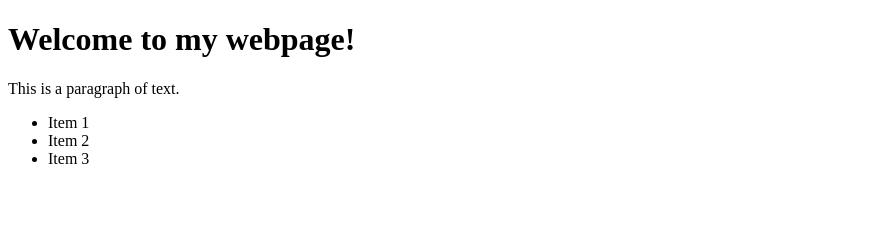
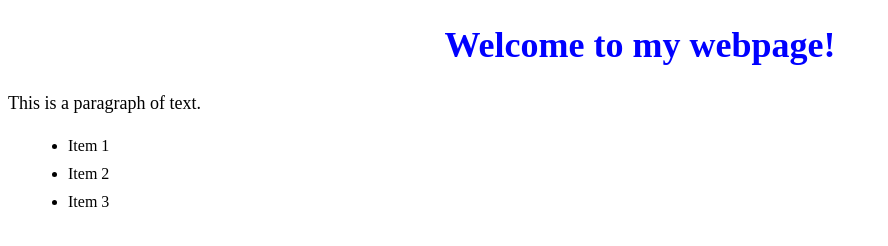
Before and after one commit to Tiku24/Colaborate-repo, a plain HTML site: page index.html in a window 1280 px wide. Shown: the whole page, without its empty margins (0-888 px from the left). Drawn offline with Linux system fonts and the light colour scheme.

Commit message:
added css file

```diff
--- a/index.html
+++ b/index.html
@@ -2,6 +2,8 @@
 <html>
 <head>
 	<title>My Webpage</title>
+	<link rel="stylesheet" type="text/css" href="style.css">
+
 </head>
 <body>
 	<h1>Welcome to my webpage!</h1>
--- /dev/null
+++ b/style.css
@@ -0,0 +1,20 @@
+h1 {
+	color: blue;
+	font-size: 36px;
+	text-align: center;
+}
+
+p {
+	font-size: 18px;
+	line-height: 1.5;
+	margin-bottom: 20px;
+}
+
+li {
+	font-size: 16px;
+	margin-bottom: 10px;
+}
+
+ul {
+	margin-left: 20px;
+}
```
